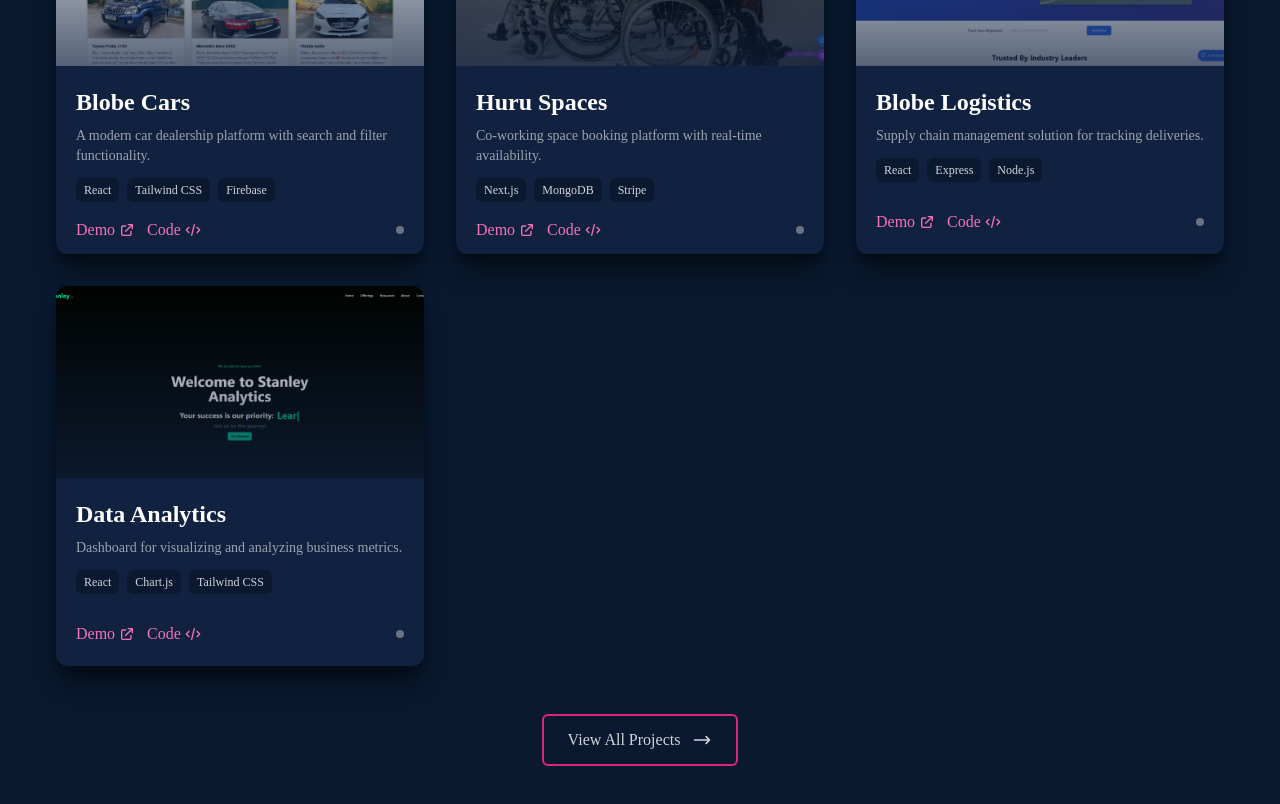
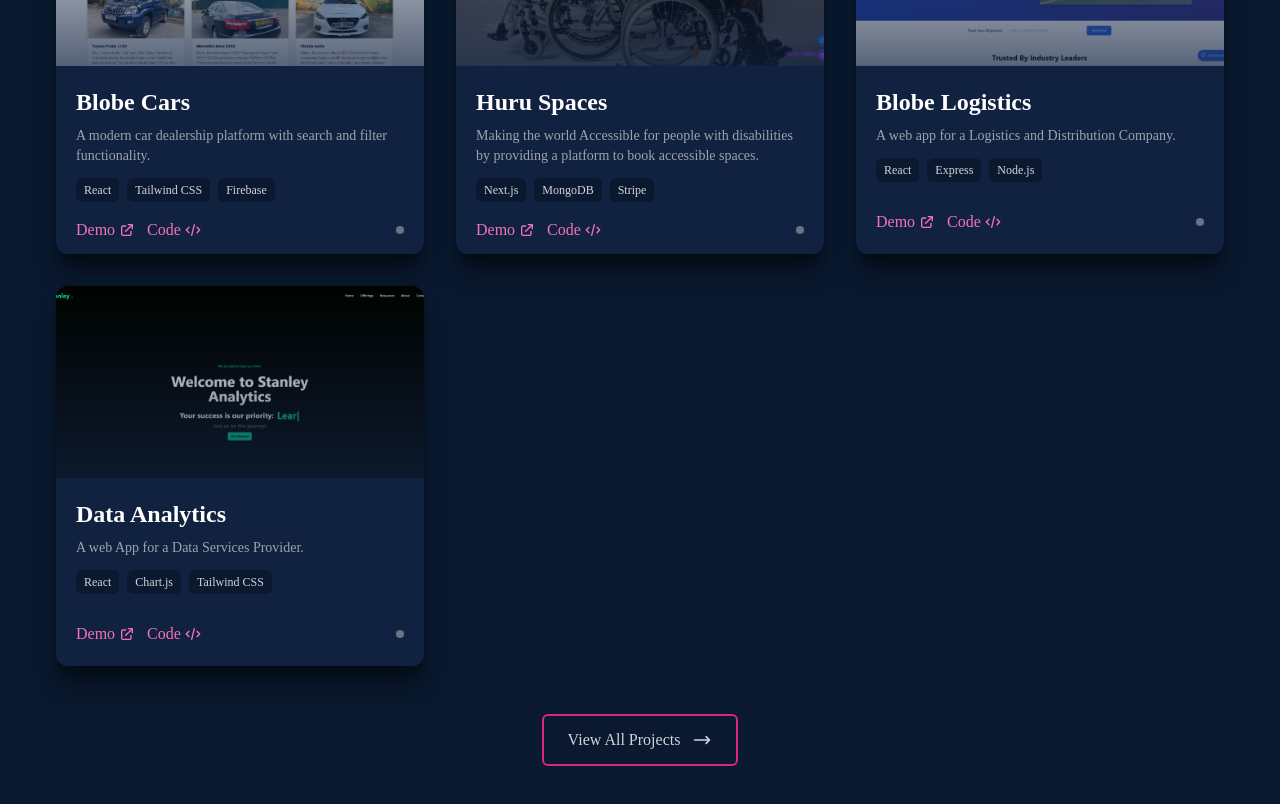
Before and after one commit to StanleyKioko/stan.me, a React (Create React App) app: page /#/ in a window 1280 px wide. Shown: the part 2800-3604 px from the top of the page. Built offline with nearby package versions, Linux system fonts and the light colour scheme; the HTML template or start-up script is replaced by a standard one.

Commit message:
Updated Work

```diff
--- a/src/components/Work.jsx
+++ b/src/components/Work.jsx
@@ -22,7 +22,7 @@
       id: 2,
       name: "Huru Spaces",
       image: huru,
-      description: "Co-working space booking platform with real-time availability.",
+      description: "Making the world Accessible for people with disabilities by providing a platform to book accessible spaces.",
       tech: ["Next.js", "MongoDB", "Stripe"],
       demoLink: "https://huru-hack.vercel.app/",
       codeLink: "https://github.com/StanleyKioko/Huru-Hack"
@@ -31,7 +31,7 @@
       id: 3,
       name: "Blobe Logistics",
       image: blobe,
-      description: "Supply chain management solution for tracking deliveries.",
+      description: "A web app for a Logistics and Distribution Company.",
       tech: ["React", "Express", "Node.js"],
       demoLink: "https://data-deck-tau.vercel.app/",
       codeLink: "https://github.com/StanleyKioko/Data-Deck"
@@ -40,7 +40,7 @@
       id: 4,
       name: "Data Analytics",
       image: data,
-      description: "Dashboard for visualizing and analyzing business metrics.",
+      description: "A web App for a Data Services Provider.",
       tech: ["React", "Chart.js", "Tailwind CSS"],
       demoLink: "https://blobestan.vercel.app/",
       codeLink: "https://github.com/StanleyKioko/React-Tailwind-Vite-Simple-front-end"
```
